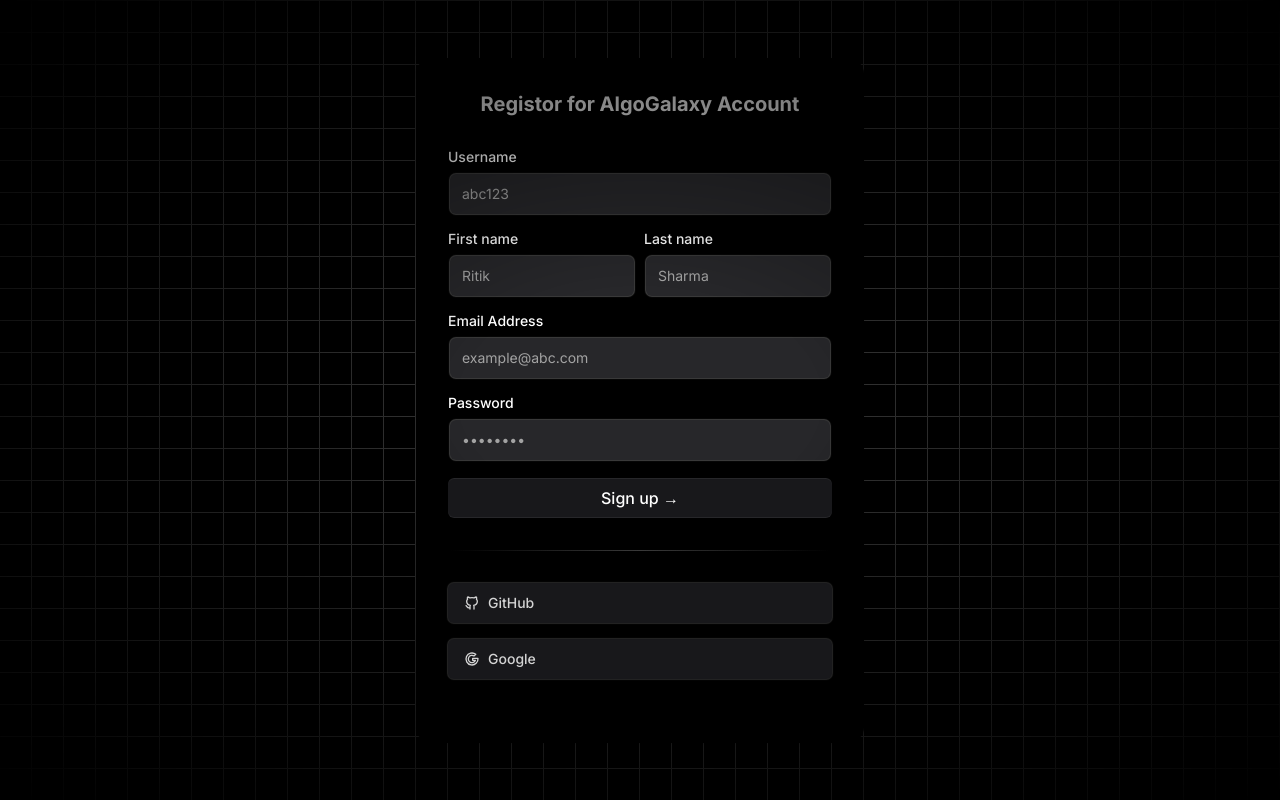
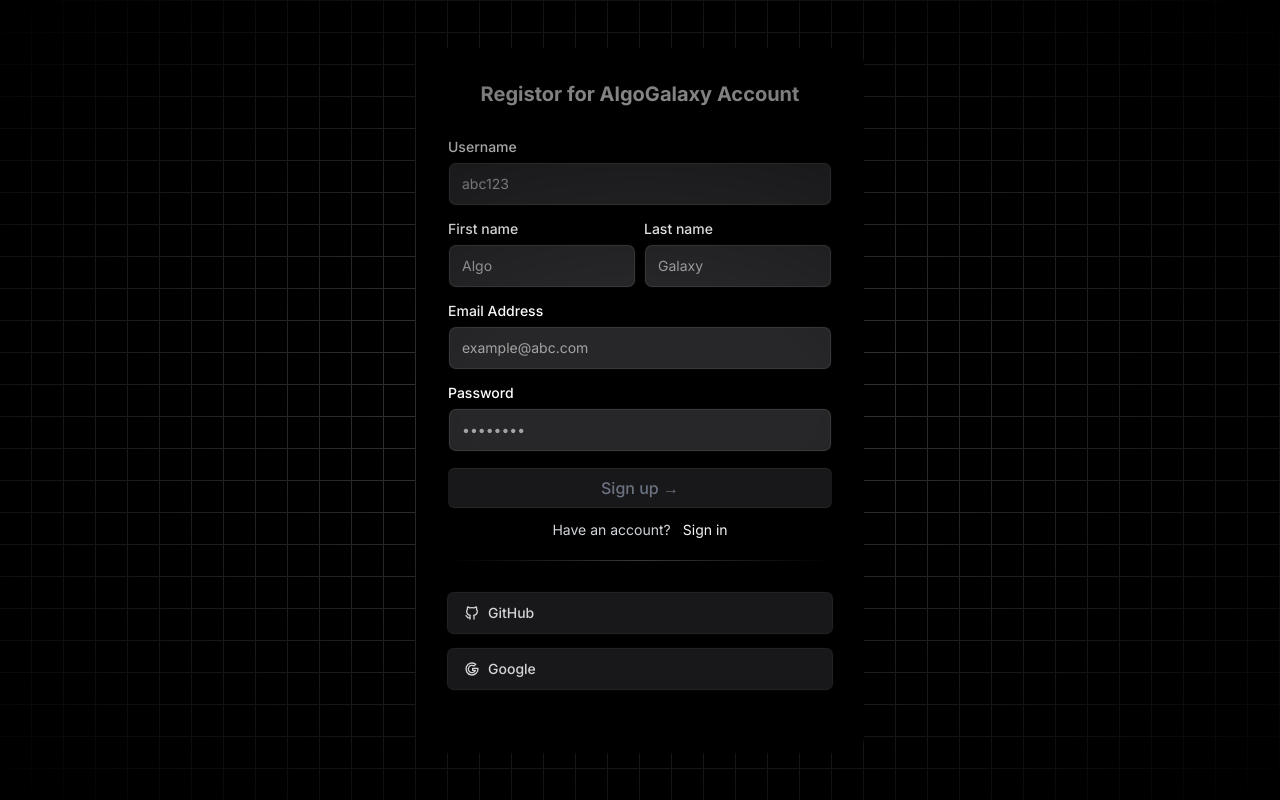
Before and after one commit to RRITIK11/OJ-Project, a Next.js app: page /signup in a window 1280 px wide. Built offline with nearby package versions, Linux system fonts and the light colour scheme.

Commit message:
signup frontend connected to backend

```diff
--- a/src/components/Login.tsx
+++ b/src/components/Login.tsx
@@ -1,13 +1,14 @@
 "use client";
-import React from 'react'
+import React from "react";
 import { Label } from "./ui/label";
 import { Input } from "./ui/input";
 import { cn } from "@/utils/cn";
 import {
   IconBrandGithub,
-  IconBrandGoogle,
-  IconBrandOnlyfans,
+  IconBrandGoogle
 } from "@tabler/icons-react";
+
+import Link from "next/link";
 
 function Login() {
   const handleSubmit = (e: React.FormEvent<HTMLFormElement>) => {
@@ -24,7 +25,11 @@
     </p> */}
 
       <form className="my-8 lg:w-[350px]" onSubmit={handleSubmit}>
-
+        <LabelInputContainer className="mb-4">
+          <Label htmlFor="username">Username</Label>
+          <Input id="username" placeholder="abc123" type="text" />
+        </LabelInputContainer>
+        <div className="relative text-center bottom-2 text-gray-300">OR</div>
         <LabelInputContainer className="mb-4">
           <Label htmlFor="email">Email Address</Label>
           <Input id="email" placeholder="example@abc.com" type="email" />
@@ -41,6 +46,13 @@
           Login &rarr;
           <BottomGradient />
         </button>
+
+        <div className="w-full flex justify-center gap-3 text-sm text-gray-300 relative top-3">
+          Don't have an account?
+          <Link href={"./signup"} className="text-gray-100 hover:text-cyan-300">
+            Sign up
+          </Link>
+        </div>
 
         <div className="bg-gradient-to-r from-transparent via-neutral-300 dark:via-neutral-700 to-transparent my-8 h-[1px] w-full" />
 
@@ -78,7 +90,7 @@
         </div>
       </form>
     </div>
-  )
+  );
 }
 
 const BottomGradient = () => {
@@ -104,4 +116,4 @@
   );
 };
 
-export default Login
+export default Login;
--- a/src/components/Signup.tsx
+++ b/src/components/Signup.tsx
@@ -1,51 +1,63 @@
 "use client";
-import React, { useState } from 'react'
+import React, { useEffect, useState } from "react";
 import { Label } from "./ui/label";
 import { Input } from "./ui/input";
 import { cn } from "@/utils/cn";
-import {
-  IconBrandGithub,
-  IconBrandGoogle,
-} from "@tabler/icons-react";
+import { IconBrandGithub, IconBrandGoogle } from "@tabler/icons-react";
 
-import axios from 'axios'
+import axios from "axios";
 import toast from "react-hot-toast";
 import { useRouter } from "next/navigation";
+import Link from "next/link";
 
 function Signup({ title }: any) {
   const router = useRouter();
+  const [buttonDisabled, setButtonDisabled] = useState(false);
+  const [loading, setLoading] = useState(false);
+  const [user, setUser] = useState({
+    username: "",
+    firstname: "",
+    lastname: "",
+    email: "",
+    password: "",
+  });
 
-  const onSignup = async () => {
+  const onSignup = async (e: any) => {
+    if(buttonDisabled) return;
     console.log("Form submitted");
-    try{
-      // e.preventDefault();
+    try {
+      e.preventDefault();
+      console.log("");
+      console.log(user);
       setLoading(true);
-      const response = await axios.post('/api/users/signup',user);
+      const response = await axios.post("/api/users/signup", user);
       console.log("SignUp success", response.data);
-      router.push('/login');
-    }catch(error: any){
+      router.push("/login");
+    } catch (error: any) {
       console.log("Error at on Signup", error);
       toast.error(error.message);
     }
     setLoading(false);
   };
-    const handleSubmit = (e: React.FormEvent<HTMLFormElement>) => {
-        e.preventDefault();
-        console.log("Form submitted");
-      };
 
-      const [user, setUser] = useState({
-        username: "",
-        firstname: "",
-        lastname: null,
-        email: "",
-        password: "",
-      });
 
-      const [buttonDisabled, setButtonDisabled] = useState(false);
-      const [loading,  setLoading] = useState(false);
+
+  useEffect(()=>{
+    if(user.email.length > 0 && user.password.length > 0 && user.username.length > 0 && user.firstname.length>0){
+      setButtonDisabled(false);
+    }else{
+      setButtonDisabled(true);
+    }
+  },[user])
+
+
   return (
     <div className="max-w-md w-full mx-auto rounded-none md:rounded-2xl p-4 md:p-8 shadow-input bg-white dark:bg-black">
+      <div>
+        {loading ? (
+          "Registering..."
+        ) : (
+          <div>
             <h2 className="font-bold text-xl text-neutral-800 dark:text-neutral-200 text-center">
               {title}
             </h2>
@@ -53,37 +65,80 @@
 
     </p> */}
 
-    <form className="my-8" onSubmit={handleSubmit}>
+            <form className="my-8" onSubmit={onSignup}>
               <LabelInputContainer className="mb-4">
                 <Label htmlFor="username">Username</Label>
-          <Input id="username" placeholder="abc123" type="text" />
+                <Input
+                  id="username"
+                  placeholder="abc123"
+                  type="text"
+                  value={user.username}
+                  onChange={(e) =>
+                    setUser({ ...user, username: e.target.value })
+                  }
+                />
               </LabelInputContainer>
               <div className="flex flex-col md:flex-row space-y-2 md:space-y-0 md:space-x-2 mb-4">
                 <LabelInputContainer>
                   <Label htmlFor="firstname">First name</Label>
-          <Input id="firstname" placeholder="Ritik" type="text" />
+                  <Input
+                    id="firstname"
+                    placeholder="Algo"
+                    type="text"
+                    value={user.firstname}
+                    onChange={(e) =>
+                      setUser({ ...user, firstname: e.target.value })
+                    }
+                  />
                 </LabelInputContainer>
                 <LabelInputContainer>
                   <Label htmlFor="lastname">Last name</Label>
-          <Input id="lastname" placeholder="Sharma" type="text" />
+                  <Input
+                    id="lastname"
+                    placeholder="Galaxy"
+                    type="text"
+                    value={user.lastname}
+                    onChange={(e) =>
+                      setUser({ ...user, lastname: e.target.value })
+                    }
+                  />
                 </LabelInputContainer>
               </div>
               <LabelInputContainer className="mb-4">
                 <Label htmlFor="email">Email Address</Label>
-        <Input id="email" placeholder="example@abc.com" type="email" />
+                <Input
+                  id="email"
+                  placeholder="example@abc.com"
+                  type="email"
+                  value={user.email}
+                  onChange={(e) => setUser({ ...user, email: e.target.value })}
+                />
               </LabelInputContainer>
               <LabelInputContainer className="mb-4">
                 <Label htmlFor="password">Password</Label>
-        <Input id="password" placeholder="••••••••" type="password" />
+                <Input
+                  id="password"
+                  placeholder="••••••••"
+                  type="password"
+                  value={user.password}
+                  onChange={(e) =>
+                    setUser({ ...user, password: e.target.value })
+                  }
+                />
               </LabelInputContainer>
 
               <button
-        className="bg-gradient-to-br relative group/btn from-black dark:from-zinc-900 dark:to-zinc-900 to-neutral-600 block dark:bg-zinc-800 w-full text-white rounded-md h-10 font-medium shadow-[0px_1px_0px_0px_#ffffff40_inset,0px_-1px_0px_0px_#ffffff40_inset] dark:shadow-[0px_1px_0px_0px_var(--zinc-800)_inset,0px_-1px_0px_0px_var(--zinc-800)_inset]"
-        type="submit"
+                className="bg-gradient-to-br relative group/btn from-black dark:from-zinc-900 dark:to-zinc-900 to-neutral-600 block dark:bg-zinc-800 w-full text-white rounded-md h-10 font-medium shadow-[0px_1px_0px_0px_#ffffff40_inset,0px_-1px_0px_0px_#ffffff40_inset] dark:shadow-[0px_1px_0px_0px_var(--zinc-800)_inset,0px_-1px_0px_0px_var(--zinc-800)_inset] disabled:text-gray-500"
+                type="submit"  disabled={buttonDisabled}
               >
                 Sign up &rarr;
                 <BottomGradient />
               </button>
+
+              <div className="w-full flex justify-center gap-3 text-sm text-gray-300 relative top-3">
+                Have an account?
+                <Link href={"./login"} className="text-gray-100 hover:text-cyan-300">Sign in</Link>
+              </div>
 
               <div className="bg-gradient-to-r from-transparent via-neutral-300 dark:via-neutral-700 to-transparent my-8 h-[1px] w-full" />
 
@@ -121,7 +176,10 @@
               </div>
             </form>
           </div>
-  )
+        )}
+      </div>
+    </div>
+  );
 }
 
 const BottomGradient = () => {
@@ -147,4 +205,4 @@
   );
 };
 
-export default Signup
+export default Signup;
```
Also changed, not shown: 1 other file (tests, documents, lock files or other folders). Lines whose indentation alone changed are shown as unchanged.
